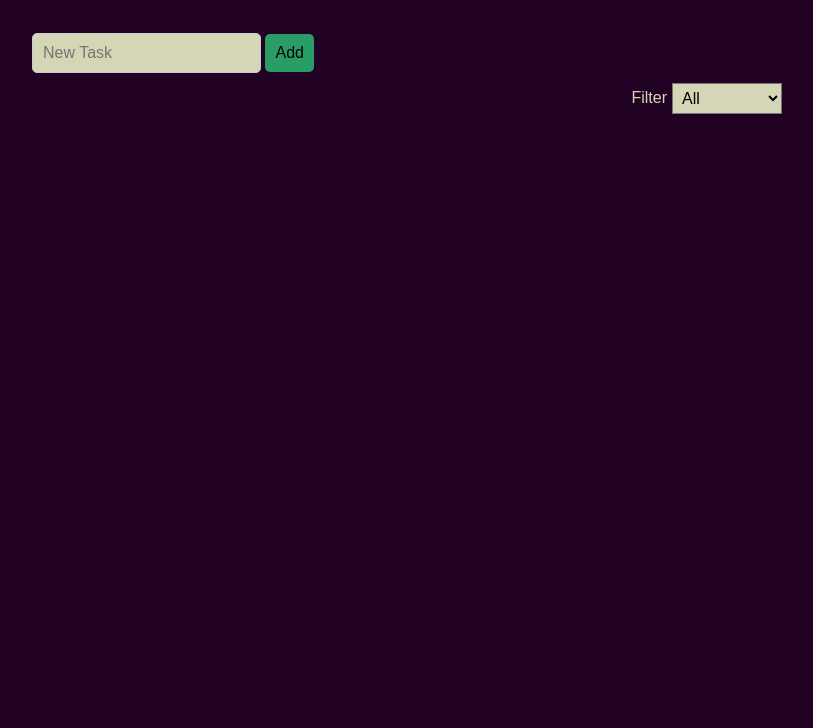
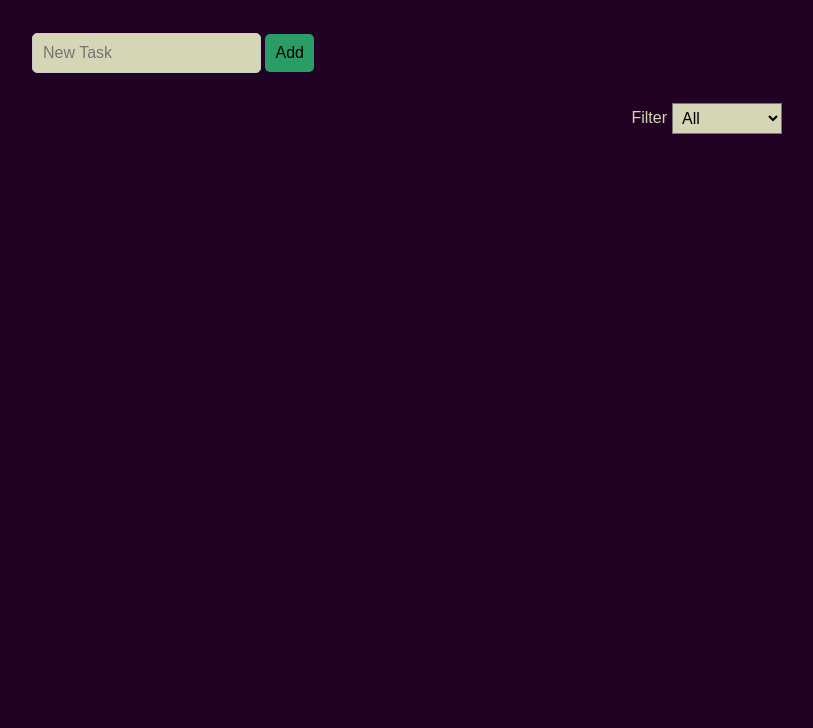
Before and after one commit to AbramKanime/to_do_list, a website built with Vite: page index.html in a window 1280 px wide. Shown: the part 72-800 px from the top of the page, without its empty margins (233-1046 px from the left). Built offline with nearby package versions, Linux system fonts and the light colour scheme; a web font is replaced by a local one.

Commit message:
Update index.css

```diff
--- a/index.css
+++ b/index.css
@@ -38,10 +38,10 @@ main {
 }
 
 .filter {
-    margin-left: auto;
     display: flex;
     align-items: center;
     gap: 5px;
+    margin: 20px 0 20px auto;
 }
 
 select {
```
